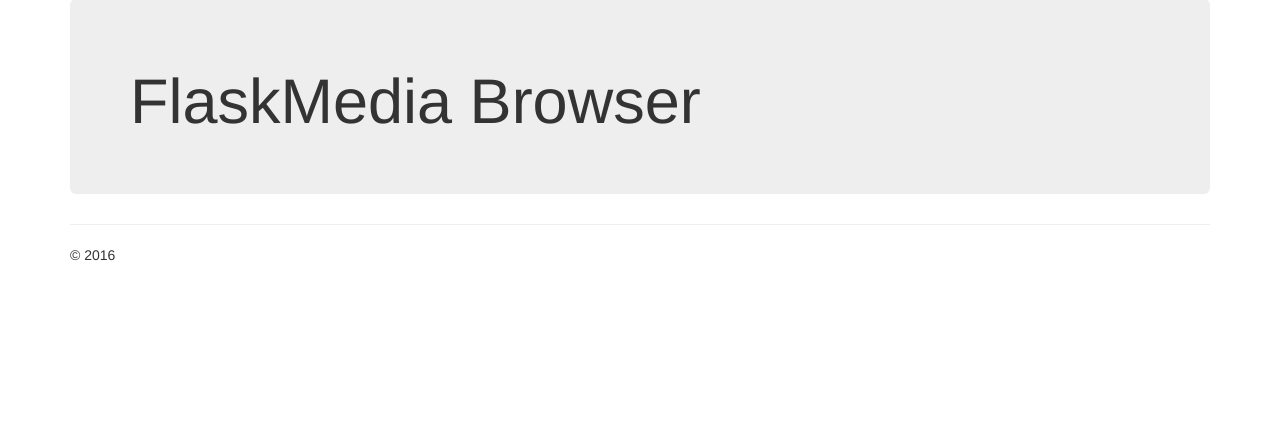
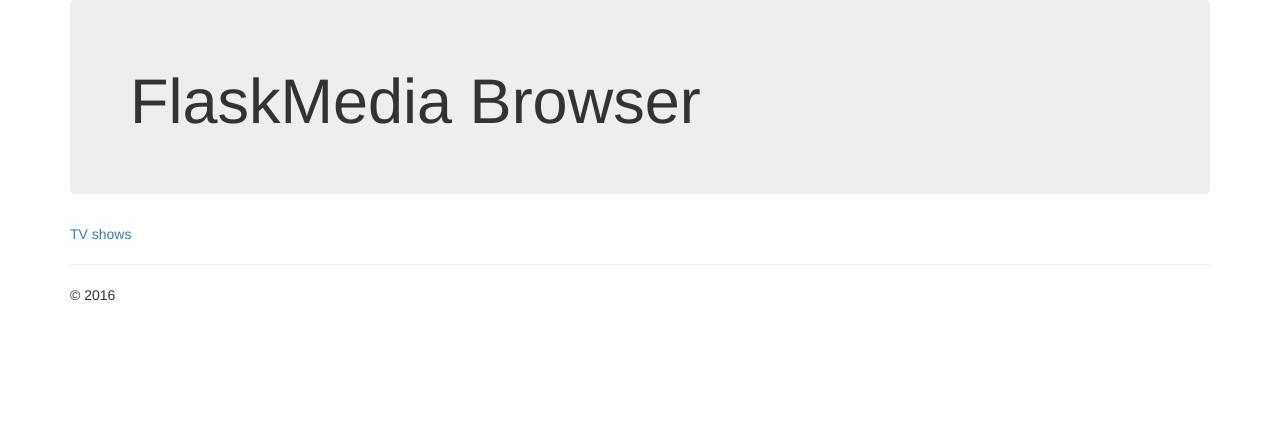
Before and after one commit to samcheck/PyMedia, a Flask app: page / in a window 1280 px wide. Shown: the part 71-497 px from the top of the page. Run offline with Flask 2, Linux system fonts and the light colour scheme; data that the repository does not hold is empty; some libraries are stand-ins or nearby versions.

Commit message:
new index template

```diff
--- a/FlaskMedia/templates/index.html
+++ b/FlaskMedia/templates/index.html
@@ -3,7 +3,5 @@
 <div class="jumbotron">
 	<h1>FlaskMedia Browser</h1>
 </div>
-	{% for media in Series %}
-	<p><a href="{{ url_for('TV', series_title=media.title) }}">{{ media.title }}</a></p>
-	{% endfor %}
+	<p><a href="{{ url_for('TVseries') }}">TV shows</a></p>
 {% endblock %}
```
